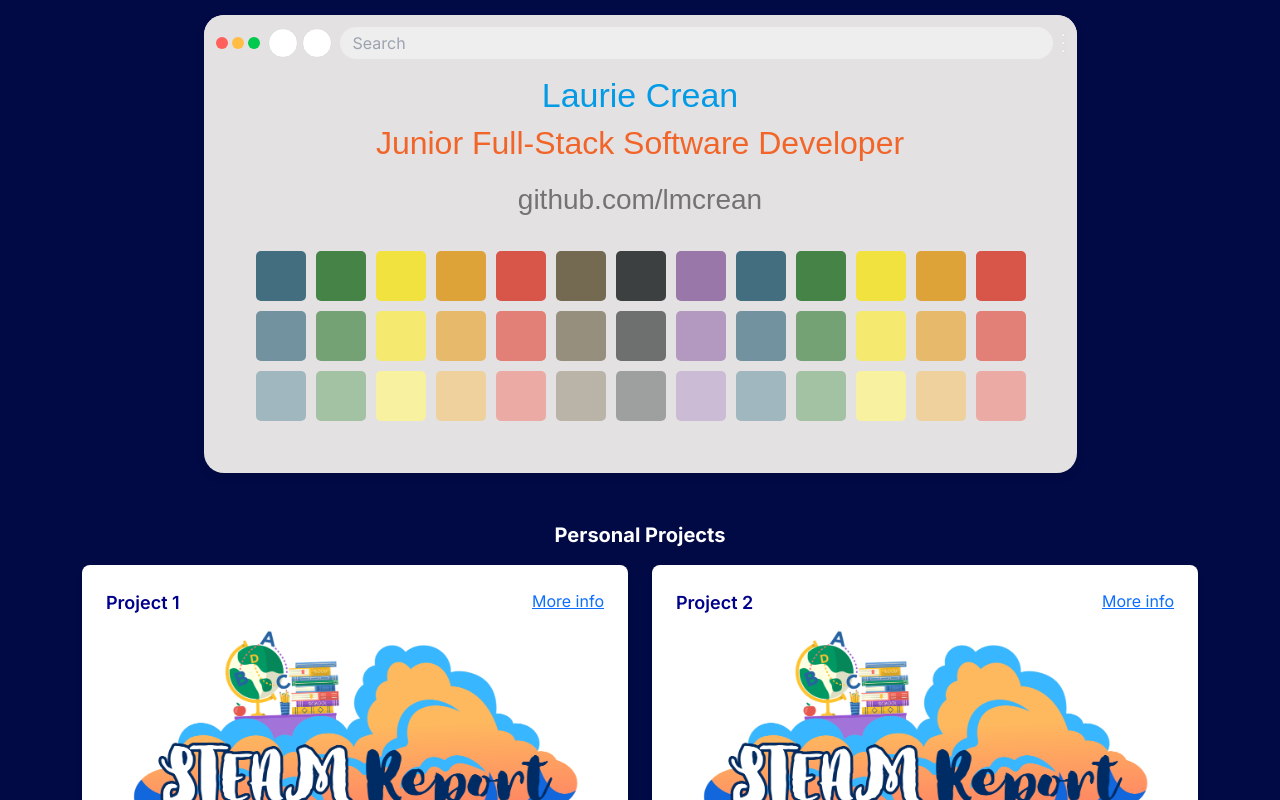
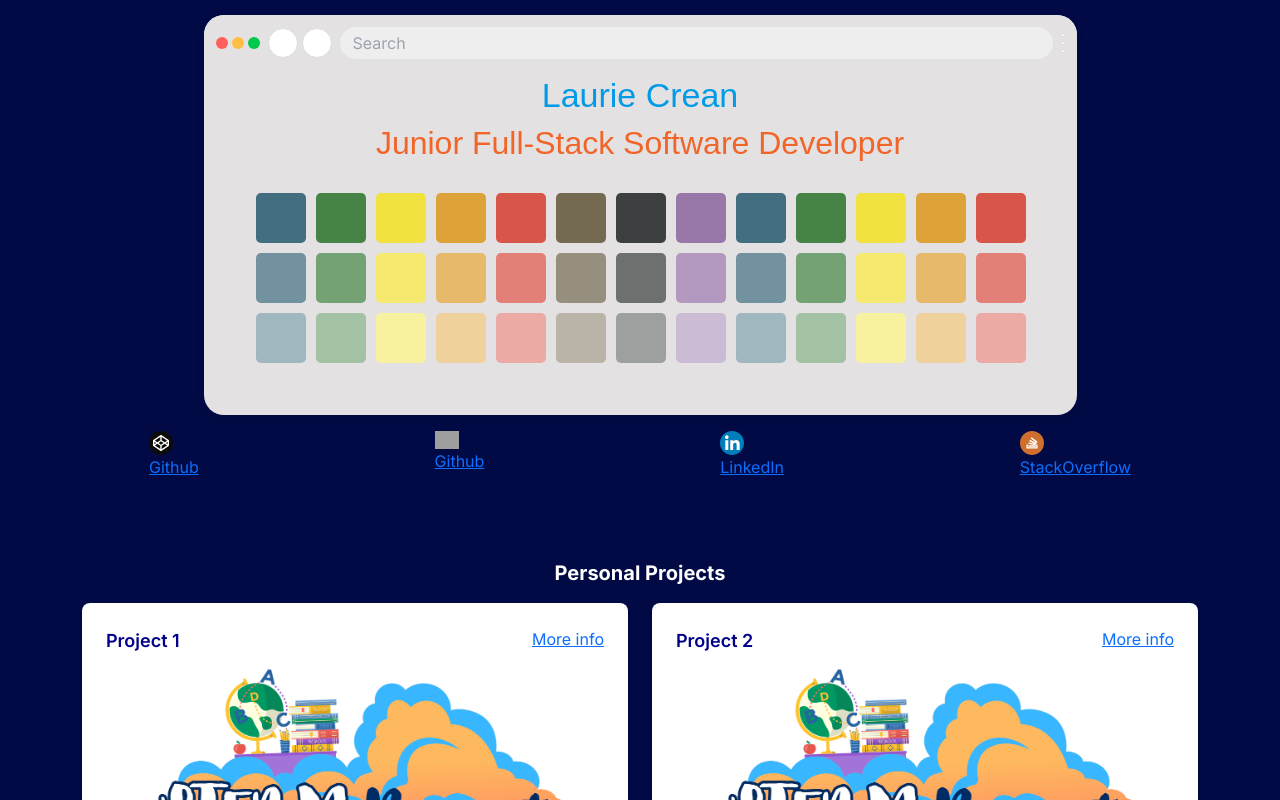
Before and after one commit to lmcrean/lauriecrean_v3, a Next.js app: page / in a window 1280 px wide. Shown: the top 800 px of the page. Built offline with nearby package versions, Linux system fonts and the light colour scheme; grey boxes are pictures that could not be loaded; a web font is replaced by a local one.

Commit message:
feat: Add SocialHeader component for displaying social media icons and links

```diff
--- a/app/page.tsx
+++ b/app/page.tsx
@@ -7,20 +7,21 @@ import Testimonials from '../components/Testimonials';
 import About from '../components/About';
 import Contact from '../components/Contact';
 import Footer from '../components/Footer';
-import TestMotionComponent from '../components/TestMotionComponent';
 import 'bootstrap/dist/css/bootstrap.min.css';
+import ReactDOM from "react-dom";
+import SocialHeader from '@/components/SocialHeader';
 
 const App = () => {
   return (
     <div className={styles.layout}>
       <ProfileCard />
+      <SocialHeader />
       <PersonalProjects />
       <TeamProjects />
       <Testimonials />
       <About />
       <Contact />
       <Footer />
-      <TestMotionComponent />
     </div>
   );
 };
--- /dev/null
+++ b/components/LanguageBadges.tsx
@@ -0,0 +1,5 @@
+"use client"
+
+import React from 'react';
+import ReactDOM from 'react-dom';
+import dynamic from 'next/dynamic';
--- a/components/PersonalProjects.tsx
+++ b/components/PersonalProjects.tsx
@@ -1,12 +1,11 @@
 "use client" // this enables framer-motion to work with Next.js
 
 import React from 'react';
+import ReactDOM from "react-dom";
 import Badge from 'react-bootstrap/Badge';
 import Stack from 'react-bootstrap/Stack';
 import Card from 'react-bootstrap/Card'; //todo: convert section to card. https://react-bootstrap.netlify.app/docs/components/cards
 import { motion } from 'framer-motion';
-import LineIcon from "lineicons-react";
-
 
 const PersonalProjects = () => {
     return (
--- a/components/ProfileCard.tsx
+++ b/components/ProfileCard.tsx
@@ -8,13 +8,6 @@ const ProfileCard = () => (
     <TopBanner />
     <h1 className={styles.name}>Laurie Crean</h1>
     <h2 className={styles.title}>Junior Full-Stack Software Developer</h2>
-    <a
-      href="https://github.com/lmcrean"
-      target="_blank"
-      className={styles.githubLink}
-    >
-      github.com/lmcrean
-    </a>
 
     <RainbowGrid />
   </div>
--- /dev/null
+++ b/components/SocialComponents.tsx
@@ -0,0 +1,37 @@
+"use client"
+
+import React from 'react';
+import ReactDOM from 'react-dom';
+import dynamic from 'next/dynamic';
+
+import Image from 'next/image';
+
+// Define a TypeScript interface for icon props
+interface IconProps {
+  width?: number;
+  height?: number;
+  alt?: string;
+}
+
+// CodePen icon component
+const CodePenIcon: React.FC<IconProps> = ({ width = 24, height = 24, alt = 'CodePen Icon' }) => (
+    <Image src="/icons_social/codepen.svg" width={width} height={height} alt={alt} />
+  );
+
+  // GitHub icon component
+  const GithubIcon: React.FC<IconProps> = ({ width = 24, height = 24, alt = 'GitHub Icon' }) => (
+    <Image src="/icons_social/github.svg" width={width} height={height} alt={alt} />
+  );
+
+  // LinkedIn icon component
+  const LinkedInIcon: React.FC<IconProps> = ({ width = 24, height = 24, alt = 'LinkedIn Icon' }) => (
+    <Image src="/icons_social/linkedin.svg" width={width} height={height} alt={alt} />
+  );
+
+  // StackOverflow icon component
+  const StackOverflowIcon: React.FC<IconProps> = ({ width = 24, height = 24, alt = 'StackOverflow Icon' }) => (
+    <Image src="/icons_social/stackoverflow.svg" width={width} height={height} alt={alt} />
+  );
+
+  // Export the icons so they can be used elsewhere
+  export { CodePenIcon, GithubIcon, LinkedInIcon, StackOverflowIcon };
--- /dev/null
+++ b/components/SocialHeader.tsx
@@ -0,0 +1,42 @@
+"use client"
+
+import React from 'react';
+import ReactDOM from 'react-dom';
+import dynamic from 'next/dynamic';
+import { motion } from 'framer-motion';
+
+import Image from 'next/image';
+
+import { CodePenIcon, GithubIcon, LinkedInIcon, StackOverflowIcon } from './SocialComponents';
+
+const SocialHeader = () => {
+    return (
+        <header style={{ display: 'flex', justifyContent: 'space-around', padding: '1rem' }}>
+            <motion.div whileHover={{ scale: 1.1 }}>
+                <a href="https://www.codepen.io/" target="_blank" rel="noopener noreferrer">
+                    <CodePenIcon />
+                    <p>Github</p> {/* Placeholder text, replace with actual text */}
+                </a>
+            </motion.div>
+            <motion.div whileHover={{ scale: 1.1 }}>
+                <a href="https://github.com/" target="_blank" rel="noopener noreferrer">
+                    <GithubIcon />
+                    <p>Github</p>
+                </a>
+            </motion.div>
+            <motion.div whileHover={{ scale: 1.1 }}>
+                <a href="https://www.linkedin.com/" target="_blank" rel="noopener noreferrer">
+                    <LinkedInIcon />
+                    <p>LinkedIn</p>
+                </a>
+            </motion.div>
+            <motion.div whileHover={{ scale: 1.1 }}>
+                <a href="https://stackoverflow.com/" target="_blank" rel="noopener noreferrer">
+                    <StackOverflowIcon />
+                    <p>StackOverflow</p>
+                </a>
+            </motion.div>
+        </header>
+    );
+};
+export default SocialHeader;
--- a/components/TestMotionComponent.tsx
+++ /dev/null
@@ -1,22 +0,0 @@
-"use client"
-
-// TestMotionComponent.tsx
-import React from 'react';
-import { motion } from 'framer-motion';
-
-
-const TestMotionComponent = () => {
-  return (
-    <section className='d-flex'>
-       <motion.h1 className='text-white text-xl font-bold mb-3 mt-5 mx-auto'
-          initial={{ opacity: 0, scale: 0 }}
-          animate={{ opacity: 1, scale: 1 }}
-          transition={{ duration: 5 }}
-        >
-          Test Motion Component
-        </motion.h1>
-    </section>
-  );
-};
-
-export default TestMotionComponent;
--- a/styles/Animations/HoverAnimations.scss
+++ b/styles/Animations/HoverAnimations.scss
@@ -0,0 +1,8 @@
+.fade-in-text {
+    opacity: 0;
+    transition: opacity 0.3s ease-in-out;
+}
+
+.fade-in-text:hover {
+    opacity: 1;
+}
```
Also changed, not shown: styles/Master.module.scss (line endings or trailing spaces), 1 other file (tests, documents, lock files or other folders).
